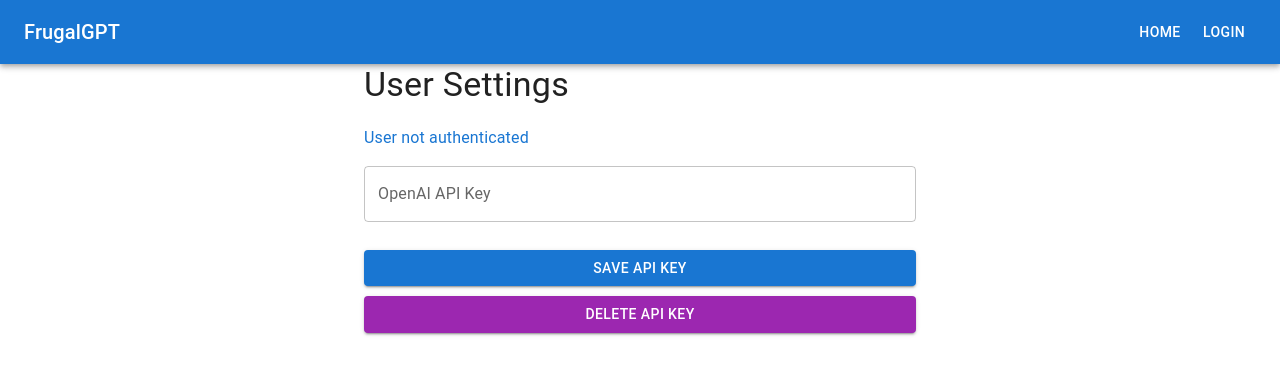
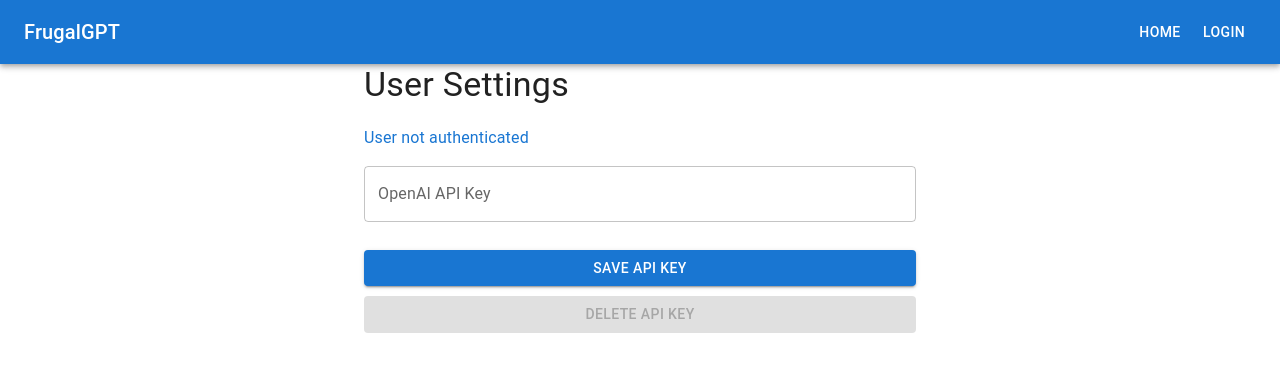
Before and after one commit to tommipoiko/frugalgpt, a React (Create React App) app: page /user in a window 1280 px wide. Shown: the top 374 px of the page. Built offline with nearby package versions, Linux system fonts and the light colour scheme; no server answers.

Commit message:
User can't delete API key that doesn't exist

```diff
--- a/src/components/User.jsx
+++ b/src/components/User.jsx
@@ -97,7 +97,14 @@ function User() {
             <Button variant="contained" color="primary" fullWidth onClick={handleSave} style={{ marginTop: '20px' }}>
                 Save API Key
             </Button>
-            <Button variant="contained" color="secondary" fullWidth onClick={handleDelete} style={{ marginTop: '10px' }}>
+            <Button
+                variant="contained"
+                color="secondary"
+                fullWidth
+                onClick={handleDelete}
+                style={{ marginTop: '10px' }}
+                disabled={!apiKey}
+            >
                 Delete API Key
             </Button>
         </Container>
```
